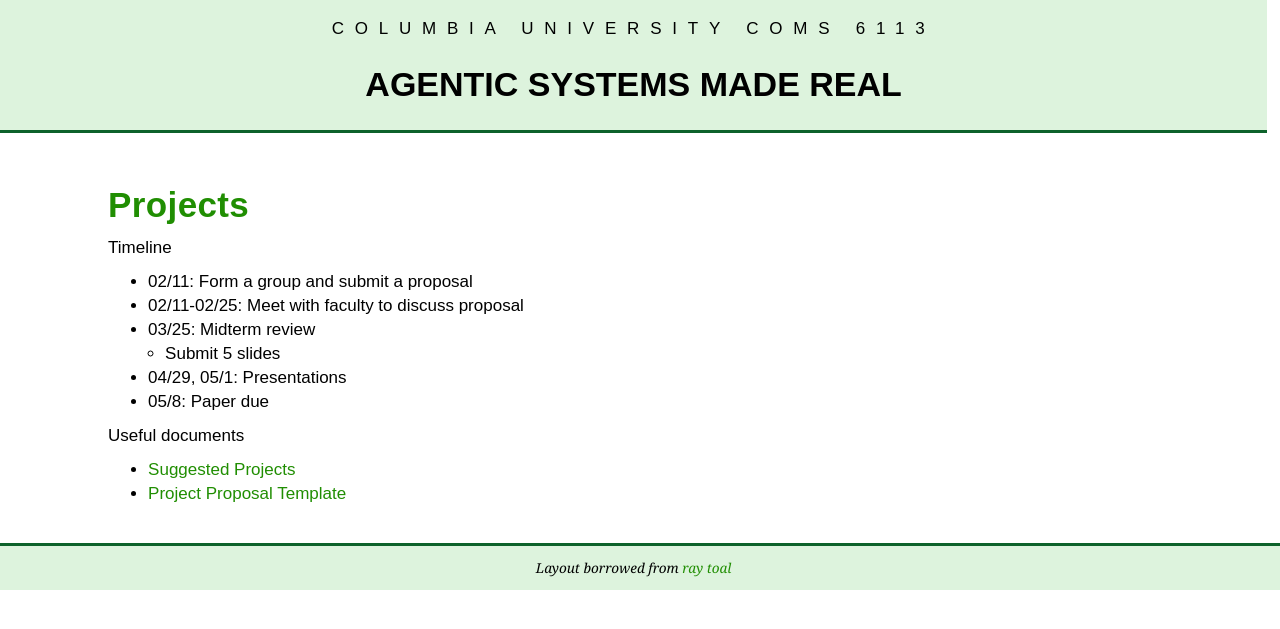
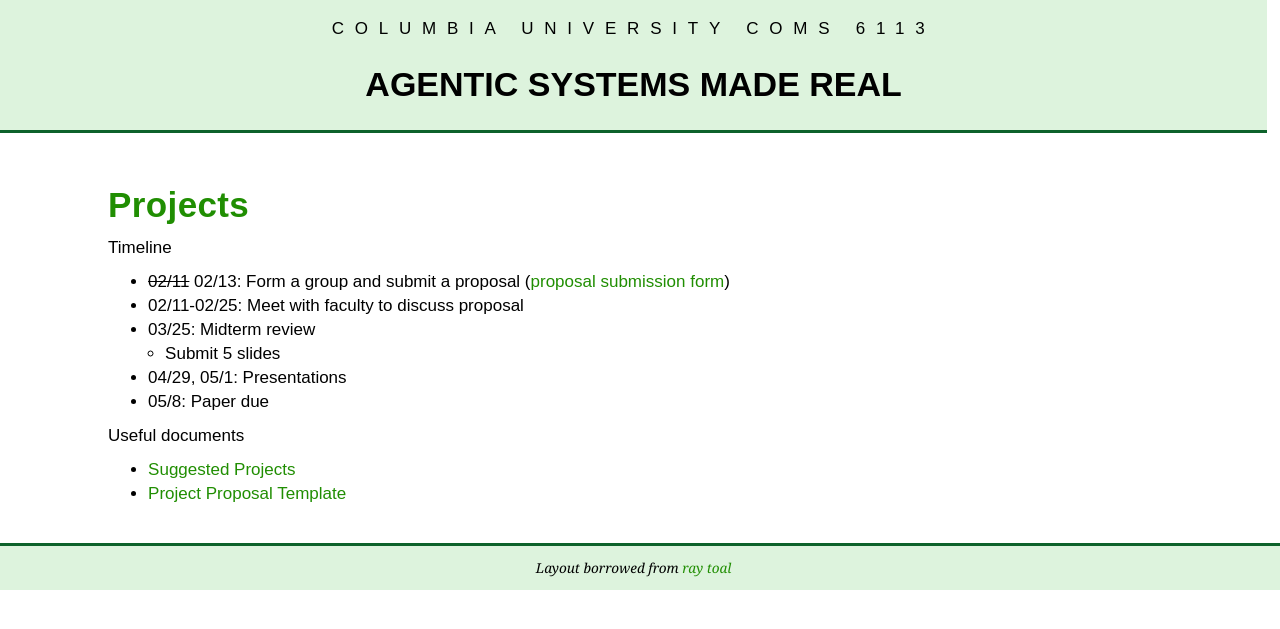
Before and after one commit to w6113/w6113.github.io, a Jekyll site: the page built from projects.md, in a window 1280 px wide. Shown: the top 629 px of the page. Built offline with Jekyll 4.4.1, drawn with Linux system fonts in a browser that asks for light colours.

Commit message:
Update project proposal deadline, add submission form

```diff
--- a/projects.md
+++ b/projects.md
@@ -7,7 +7,7 @@
 
 Timeline
 
-* 02/11: Form a group and submit a proposal
+* ~~02/11~~ 02/13: Form a group and submit a proposal ([proposal submission form](https://forms.gle/rgPqEfbo4ixDfZ7G8))
 * 02/11-02/25: Meet with faculty to discuss proposal
 * 03/25: Midterm review
   * Submit 5 slides
```
Also changed, not shown: Gemfile.lock.
